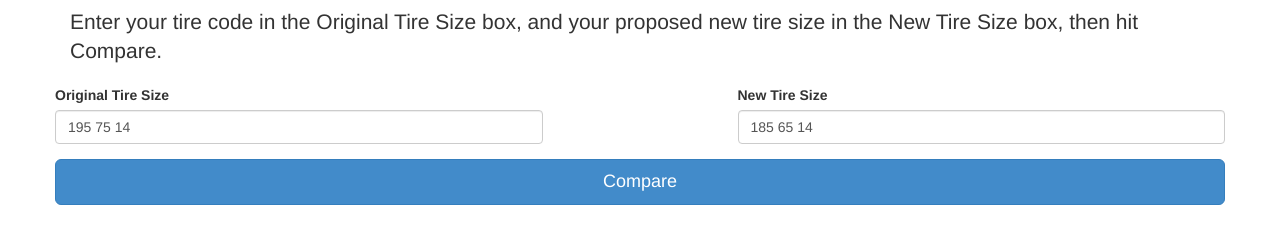
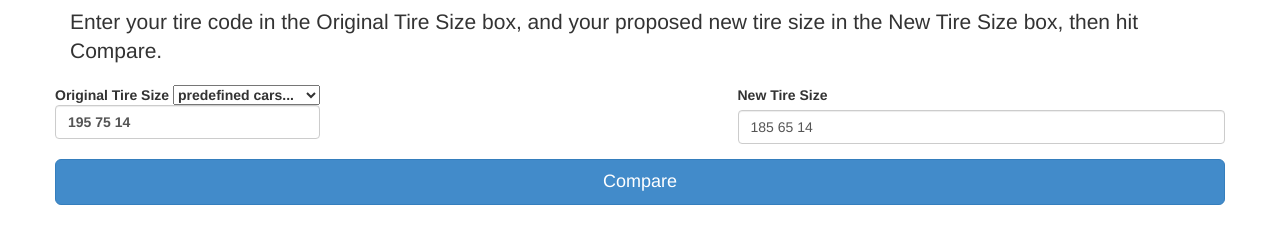
Before and after one commit to barbeque/tire-calculator, a website: page index.html in a window 1280 px wide. Shown: the part 63-306 px from the top of the page. Drawn offline with nearby package versions, Linux system fonts and the light colour scheme.

Commit message:
added predefined cars in the list (currently hardcoded)

```diff
--- a/index.html
+++ b/index.html
@@ -12,7 +12,7 @@
         <div class="col-xs-5">
           <form class="form-horizontal" onsubmit="return false;">
             <div class="form-group">
-              <label for="originalTireSize">Original Tire Size</label>
+              <label for="originalTireSize">Original Tire Size <select id="carList"/></label>
               <input class="form-control" id="originalTireSize" placeholder="195 75 14" value="195 75 14"></input>
             </div>
           </form>
@@ -27,7 +27,6 @@
         </div>
       </div>
       <div class="row">
-        <!-- Centered huge button here? -->
         <button type="button" class="btn btn-primary btn-lg btn-block" id="goButton">Compare</button>
       </div>
       <div id="results" class="row">
--- a/page.js
+++ b/page.js
@@ -41,6 +41,27 @@
   $("#newResults").append(template(newV));
 }
 
+function _loadCarList() {
+  cars = [
+    { text: "92 Honda Civic", value: "175 70 13" },
+    { text: "97 Mazda Miata", value: "185 60 14" },
+    { text: "03 Subaru Impreza", value: "195 60 15"},
+    { text: "03 Subaru WRX", value: "205 55 16" }
+  ];
+
+  l = $("#carList")
+
+  l.html('');
+  l.append($("<option/>", {
+    text: "predefined cars...",
+    value: null
+  }));
+
+  $.each(cars, function(index, carChoice) {
+    l.append($("<option/>", carChoice))
+  });
+}
+
 function _getValues(tireSize) {
   return {
     diameter: getDiameterForTireSize(tireSize),
@@ -55,3 +76,14 @@
 $("#goButton").on('click', function(e) {
   calculateAndDisplay();
 });
+
+_loadCarList();
+
+$("#carList").change(function(c) {
+  selectedValues = $("#carList option:selected");
+  if(selectedValues.length > 0) {
+    // Prefill the current tire size
+    selectedValue = $("#carList option:selected")[0].value;
+    $("#originalTireSize").val(selectedValue);
+  }
+});
```
